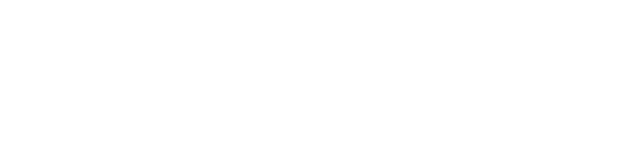
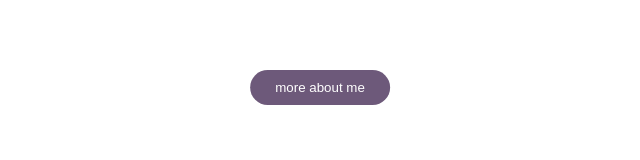
Before and after one commit to garanico/w4b-final-project, a plain HTML site: page index.html in a window 1280 px wide. Shown: the whole page, without its empty margins (320-960 px from the left). Drawn offline with Linux system fonts and the light colour scheme.

Commit message:
images, hero button

```diff
--- a/css/styles.css
+++ b/css/styles.css
@@ -1,3 +1,37 @@
 nav{
+    background-color:
 
 }
+.hero-image {
+    background-image: image/beach.JPG, linear-gradient(rgba(0, 0, 0, 0.5), rgba(0, 0, 0, 0.5)),
+    height: 50%;
+    background-position: center;
+    background-repeat: no-repeat;
+    background-size: cover;
+    position: relative;
+  }
+
+  .hero-text {
+    text-align: center;
+    position: absolute;
+    top: 50%;
+    left: 50%;
+    transform: translate(-50%, -50%);
+    color: white;
+  }
+
+  .hero-text button {
+    border: 2px;
+    border-radius: 55px;
+    outline: 0;
+    display: inline-block;
+    padding: 10px 25px;
+    color: #ffff;
+    background-color: #6D597A;
+    text-align: center;
+  }
+
+  .hero-text button:hover {
+    background-color: #355070;
+    color: #ffff;
+  }
--- a/index.html
+++ b/index.html
@@ -5,11 +5,23 @@
     <meta charset="UTF-8">
     <meta http-equiv="X-UA-Compatible" content="IE=edge">
     <meta name="viewport" content="width=device-width, initial-scale=1.0">
-    <title></title>
+    <title>Website For Beginner's Final Project</title>
 </head>
 <body>
+
+
     <nav>
 
     </nav>
+
+    <!--Hero Section -->
+    <div class="hero-image">
+        <div class="hero-text">
+          <h1 style="font-size:50px">hi, i'm grace.</h1>
+          <p>nice to meet you!</p>
+          <button>more about me</button>
+        </div>
+      </div>
+    </div>
 </body>
 </html>
```
Also changed, not shown: images/IMG_1994.JPG (added), images/IMG_1995.JPG (added), images/beach.JPG (added), images/facebook.svg (added), images/hamburger.svg (added), images/instagram.svg (added), images/linkedin.svg (added), 2 other files.
